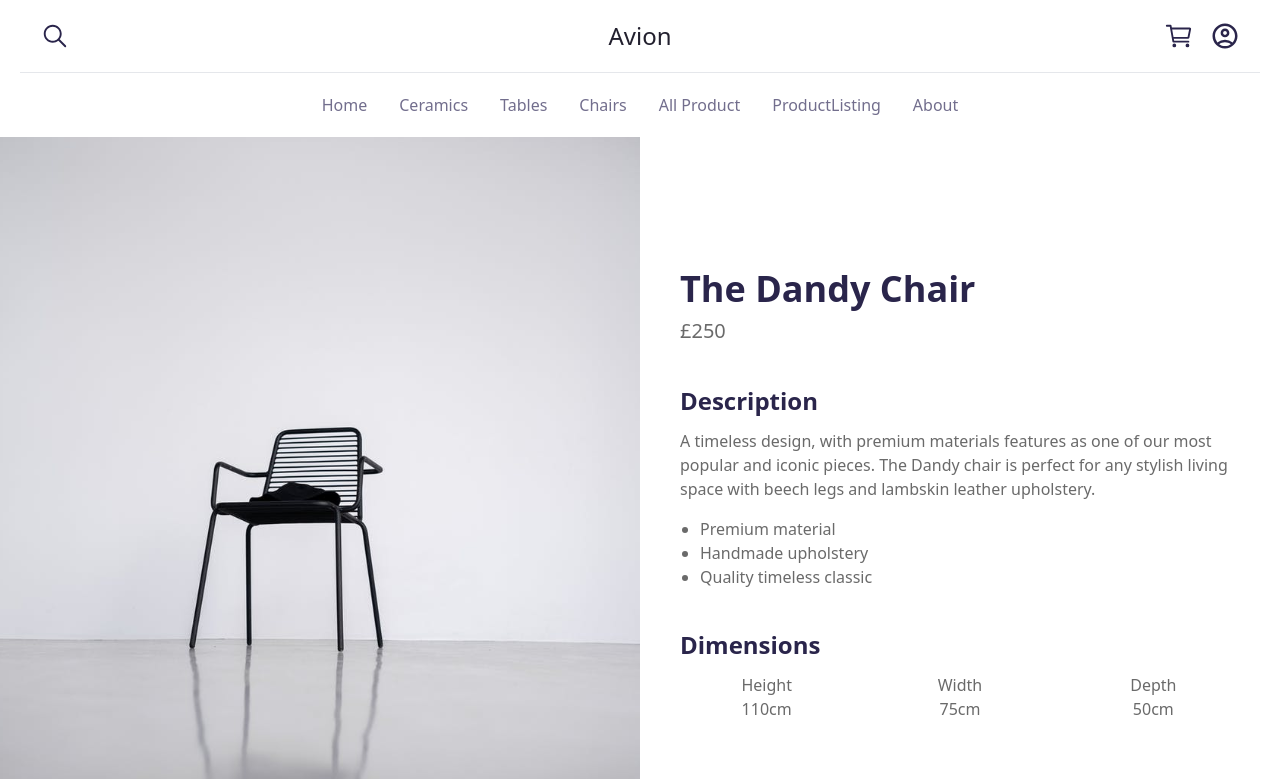
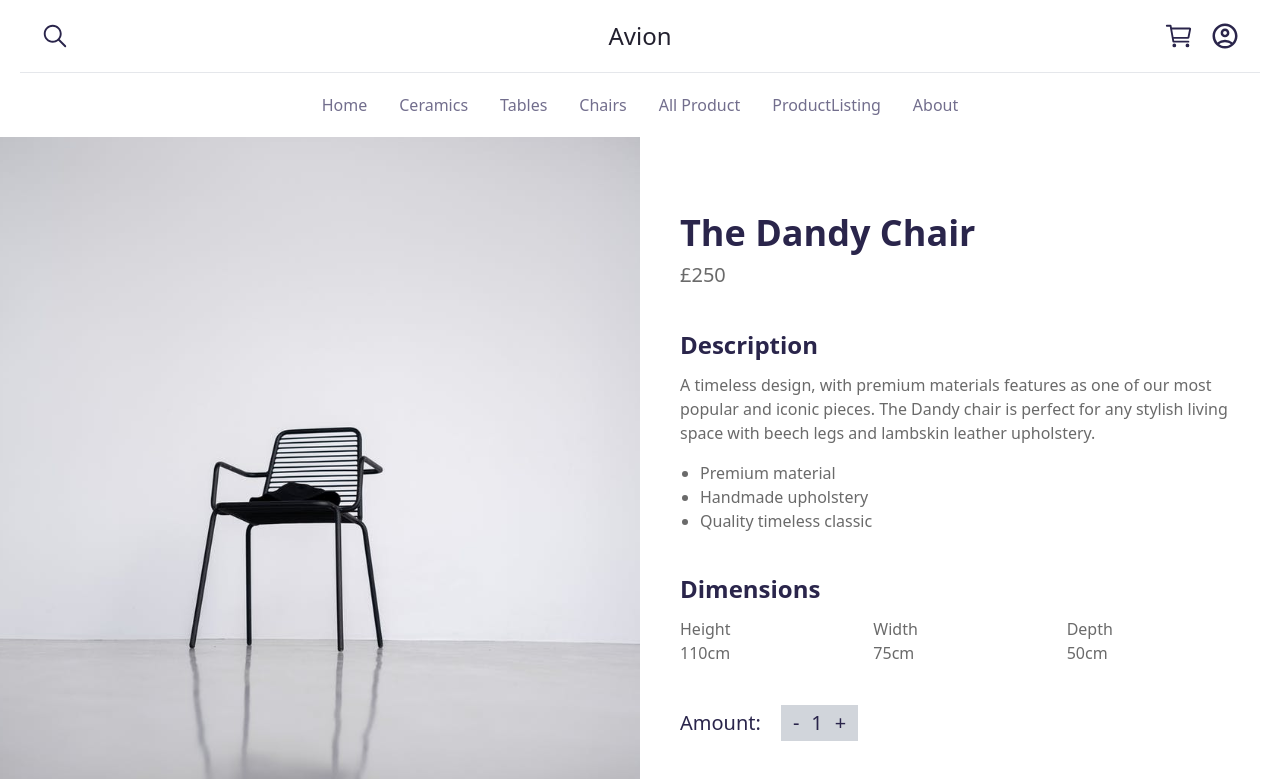
Before and after one commit to Rabab-Muhammad/Hackathon-3-Template-02, a Next.js app: page /productlisting in a window 1280 px wide. Shown: the top 779 px of the page. Built offline with nearby package versions, Linux system fonts and the light colour scheme.

Commit message:
push to github

```diff
--- a/src/app/productlisting/page.tsx
+++ b/src/app/productlisting/page.tsx
@@ -20,7 +20,7 @@ const Page = () => {
         </div>
 
         {/* Right side - Content */}
-        <div className="w-full lg:w-[50%] flex flex-col justify-start lg:px-10 pt-28 px-8">
+        <div className="w-full lg:w-[50%] flex flex-col justify-start lg:px-10 pt-14 px-8">
           {/* Title and Price */}
           <div className="py-5">
             <h1 className="text-3xl lg:text-4xl font-bold text-[#2A254B]">
@@ -53,18 +53,29 @@ const Page = () => {
               Dimensions
             </h2>
             <div className="mt-3 grid grid-cols-1 sm:grid-cols-2 lg:grid-cols-3 gap-5 text-[#6A6A6A]">
-              <div className="text-center">
+              <div className="text-left">
                 <div className="font-medium">Height</div>
                 <div>110cm</div>
               </div>
-              <div className="text-center">
+              <div className="text-left">
                 <div className="font-medium">Width</div>
                 <div>75cm</div>
               </div>
-              <div className="text-center">
+              <div className="text-left">
                 <div className="font-medium">Depth</div>
                 <div>50cm</div>
               </div>
+            </div>
+          </div>
+
+          <div className="mt-5">
+            <div className="flex space-x-5 items-center text-xl">
+                <p>Amount:</p>
+                <div className="flex gap-3 bg-gray-300 py-1 px-3">
+                    <p>-</p>
+                    <p>1</p>
+                    <p>+</p>
+                </div>
             </div>
           </div>
 
```
